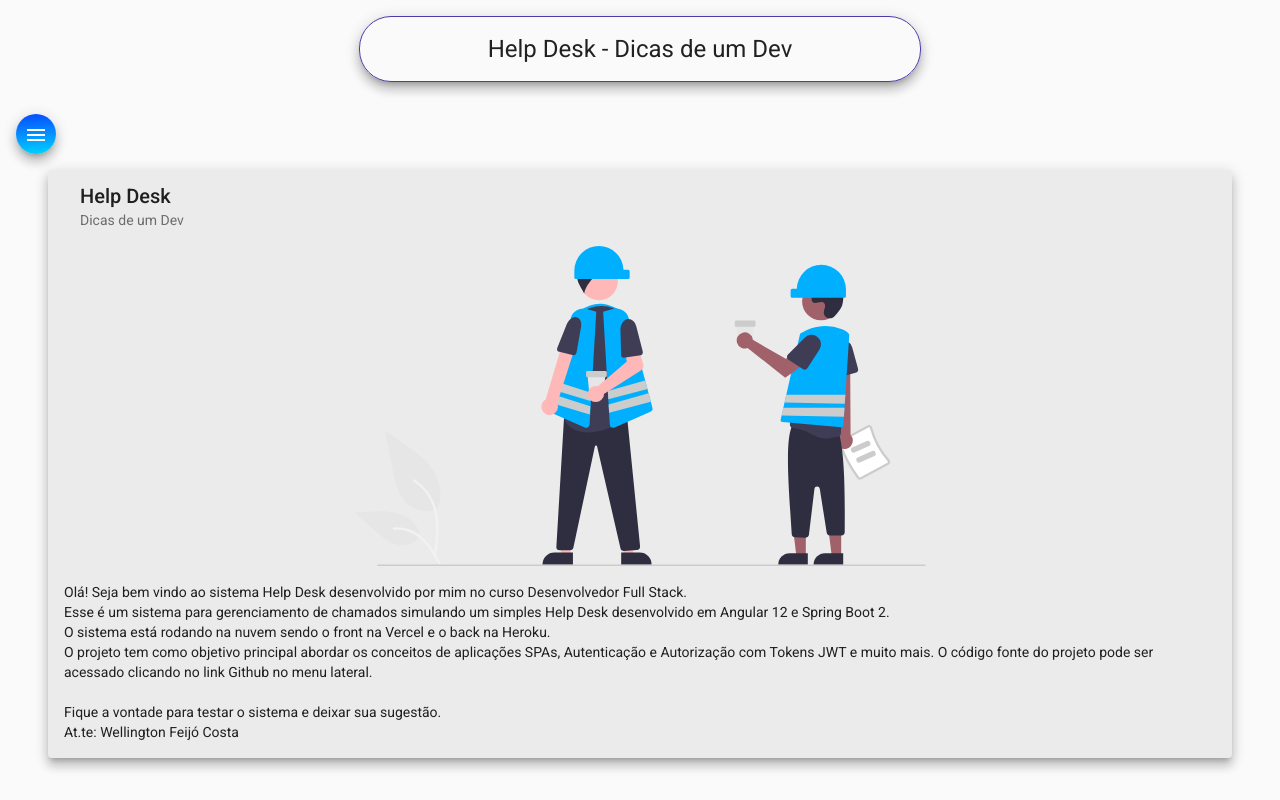
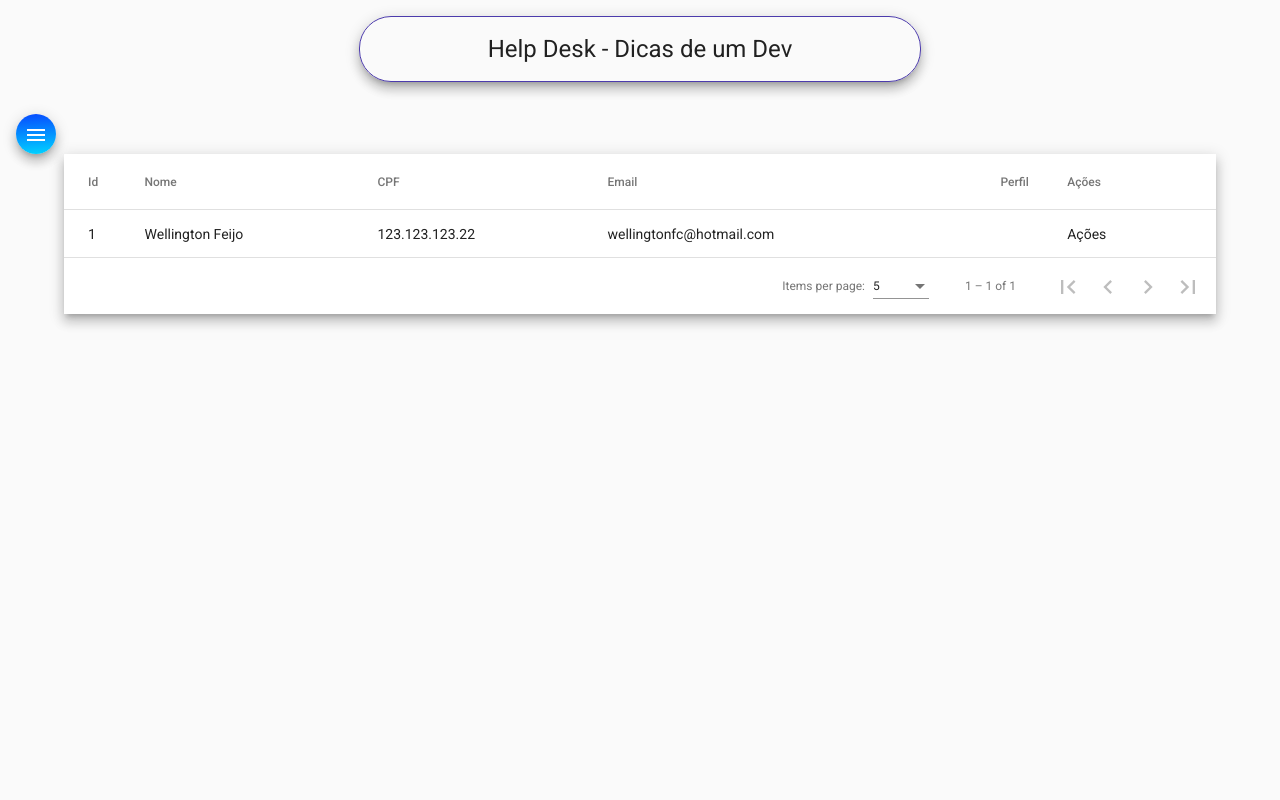
Before and after one commit to wellingtonfcdev/frontEndHelpDesk, an Angular app: page /tecnicos in a window 1280 px wide. Before the commit this address led to /home. Built offline with nearby package versions, Linux system fonts and the light colour scheme.

Commit message:
Criação da tabela de tecnicos e model tecnico

```diff
--- a/src/app/components/nav/nav.component.ts
+++ b/src/app/components/nav/nav.component.ts
@@ -11,7 +11,7 @@
   constructor(private router: Router) { }
 
   ngOnInit(): void {
-    this.router.navigate(['home'])
+    this.router.navigate(['tecnicos'])
   }
 
 }
--- a/src/app/components/tecnico/tecnico-list/tecnico-list.component.css
+++ b/src/app/components/tecnico/tecnico-list/tecnico-list.component.css
@@ -0,0 +1,7 @@
+.container{
+    width: 90%;
+    margin: auto;
+}
+table {
+    width: 100%;
+  }
--- a/src/app/components/tecnico/tecnico-list/tecnico-list.component.html
+++ b/src/app/components/tecnico/tecnico-list/tecnico-list.component.html
@@ -1 +1,49 @@
-<p>tecnico-list works!</p>
+<div class="container">
+    <div class="mat-elevation-z8">
+        <table mat-table [dataSource]="dataSource">
+
+          <!-- Position Column -->
+          <ng-container matColumnDef="position">
+            <th mat-header-cell *matHeaderCellDef> Id </th>
+            <td mat-cell *matCellDef="let element"> {{element.id}} </td>
+          </ng-container>
+
+          <!-- Name Column -->
+          <ng-container matColumnDef="name">
+            <th mat-header-cell *matHeaderCellDef> Nome </th>
+            <td mat-cell *matCellDef="let element"> {{element.nome}} </td>
+          </ng-container>
+
+          <!-- Weight Column -->
+          <ng-container matColumnDef="weight">
+            <th mat-header-cell *matHeaderCellDef> CPF </th>
+            <td mat-cell *matCellDef="let element"> {{element.cpf}} </td>
+          </ng-container>
+
+          <!-- Symbol Column -->
+          <ng-container matColumnDef="symbol">
+            <th mat-header-cell *matHeaderCellDef> Email </th>
+            <td mat-cell *matCellDef="let element"> {{element.email}} </td>
+          </ng-container>
+
+          <ng-container matColumnDef="perfil">
+            <th mat-header-cell *matHeaderCellDef> Perfil </th>
+            <td mat-cell *matCellDef="let element"> {{element.perfil}} </td>
+          </ng-container>
+
+          <ng-container matColumnDef="acoes">
+            <th mat-header-cell *matHeaderCellDef> Ações </th>
+            <td mat-cell *matCellDef="let element"> Ações </td>
+          </ng-container>
+
+          <tr mat-header-row *matHeaderRowDef="displayedColumns"></tr>
+          <tr mat-row *matRowDef="let row; columns: displayedColumns;"></tr>
+        </table>
+
+        <mat-paginator [pageSizeOptions]="[5, 10, 20]"
+                       showFirstLastButtons
+                       aria-label="Select page of periodic elements">
+        </mat-paginator>
+      </div>
+
+</div>
--- a/src/app/components/tecnico/tecnico-list/tecnico-list.component.ts
+++ b/src/app/components/tecnico/tecnico-list/tecnico-list.component.ts
@@ -1,4 +1,7 @@
-import { Component, OnInit } from '@angular/core';
+import { Component, OnInit, ViewChild } from '@angular/core';
+import { MatPaginator } from '@angular/material/paginator';
+import { MatTableDataSource } from '@angular/material/table';
+import { Tecnico } from 'src/app/models/tecnico';
 
 @Component({
   selector: 'app-tecnico-list',
@@ -7,9 +10,30 @@
 })
 export class TecnicoListComponent implements OnInit {
 
+  ELEMENT_DATA: Tecnico[] =[
+    {
+      id: 1,
+      nome: 'Wellington Feijo',
+      cpf: '123.123.123.22',
+      email: 'wellingtonfc@hotmail.com',
+      senha:'123',
+      perfis:['0'],
+      dataCriacao: '15/08/2023'
+    }
+  ]
+  displayedColumns: string[] = ['position', 'name', 'weight', 'symbol','perfil', 'acoes'];
+  dataSource = new MatTableDataSource<Tecnico>(this.ELEMENT_DATA);
+
   constructor() { }
 
   ngOnInit(): void {
   }
 
+
+  @ViewChild(MatPaginator) paginator: MatPaginator;
+
+  ngAfterViewInit() {
+    this.dataSource.paginator = this.paginator;
+  }
+
 }
--- /dev/null
+++ b/src/app/models/tecnico.ts
@@ -0,0 +1,9 @@
+export interface Tecnico{
+    id?: any;
+    nome: string;
+    cpf: string;
+    email: string;
+    senha: string;
+    perfis: string[];
+    dataCriacao: any;
+}
```
